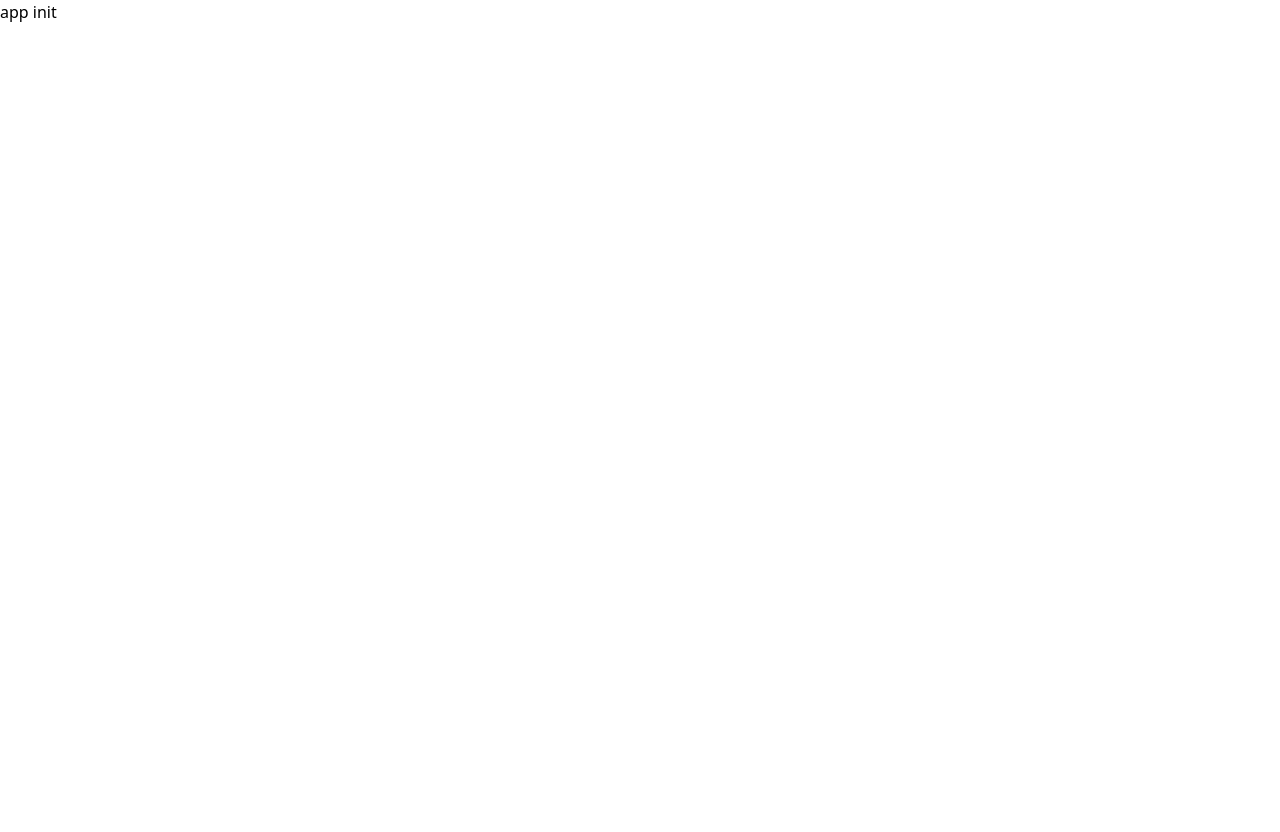
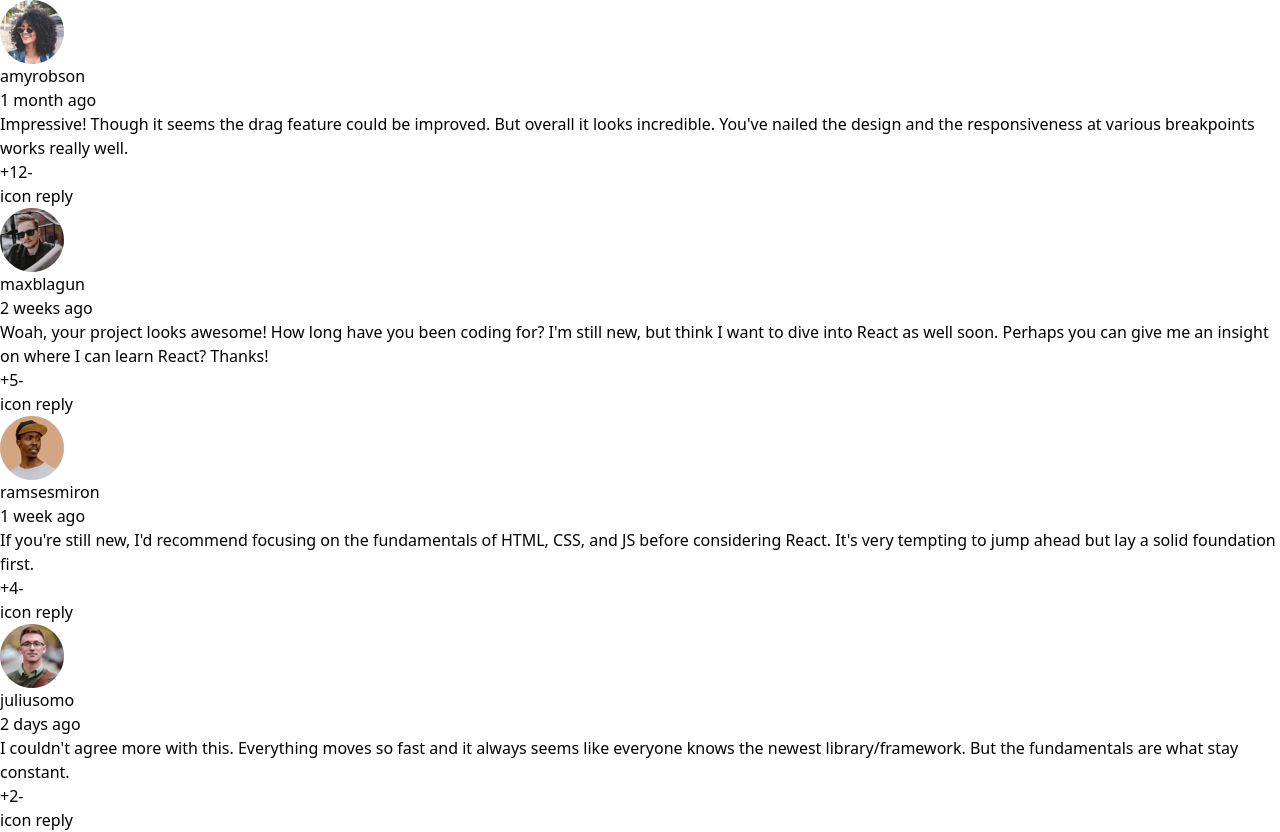
Before and after one commit to hernandez-dev/interative-comment-section, a React (Vite) app: page / in a window 1280 px wide. Before the commit the page ends 800 px from the top, so only its background shows below. Built offline with nearby package versions, Linux system fonts and the light colour scheme.

Commit message:
Project - App - maping through fetched comments

```diff
--- a/src/App.jsx
+++ b/src/App.jsx
@@ -2,6 +2,7 @@ import { useState, useEffect } from "react"
 
 // components
 import Container from "./components/Container.jsx"
+import Comment from "./components/Commnent/"
 
 function App() {
   // state
@@ -12,9 +13,8 @@ function App() {
     async function fetchComments() {
       try {
         const response = await fetch("/data.json")
-        const commets = await response.json()
-        console.log(commets)
-        setComments(commets)
+        const { currentUser, comments } = await response.json()
+        setComments(comments)
       } catch (e) {
         console.log(e)
       }
@@ -23,9 +23,9 @@ function App() {
   }, [])
 
   return (
-    <>
-      app init
-    </>
+    <Container styles="p-4">
+      {comments.map(comment => <Comment key={comment.id} comment={comment} type="comment" />)}
+    </Container>
   )
 }
 
```
